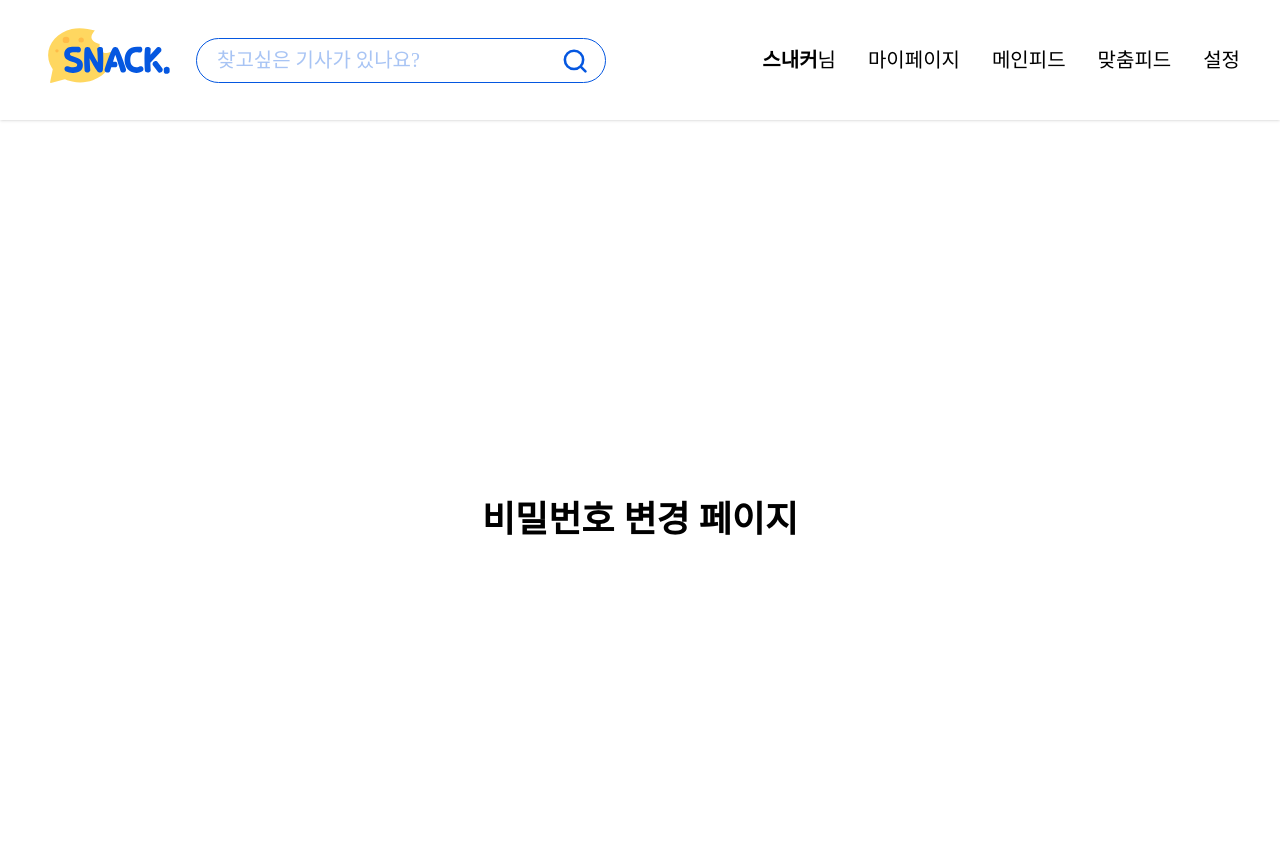
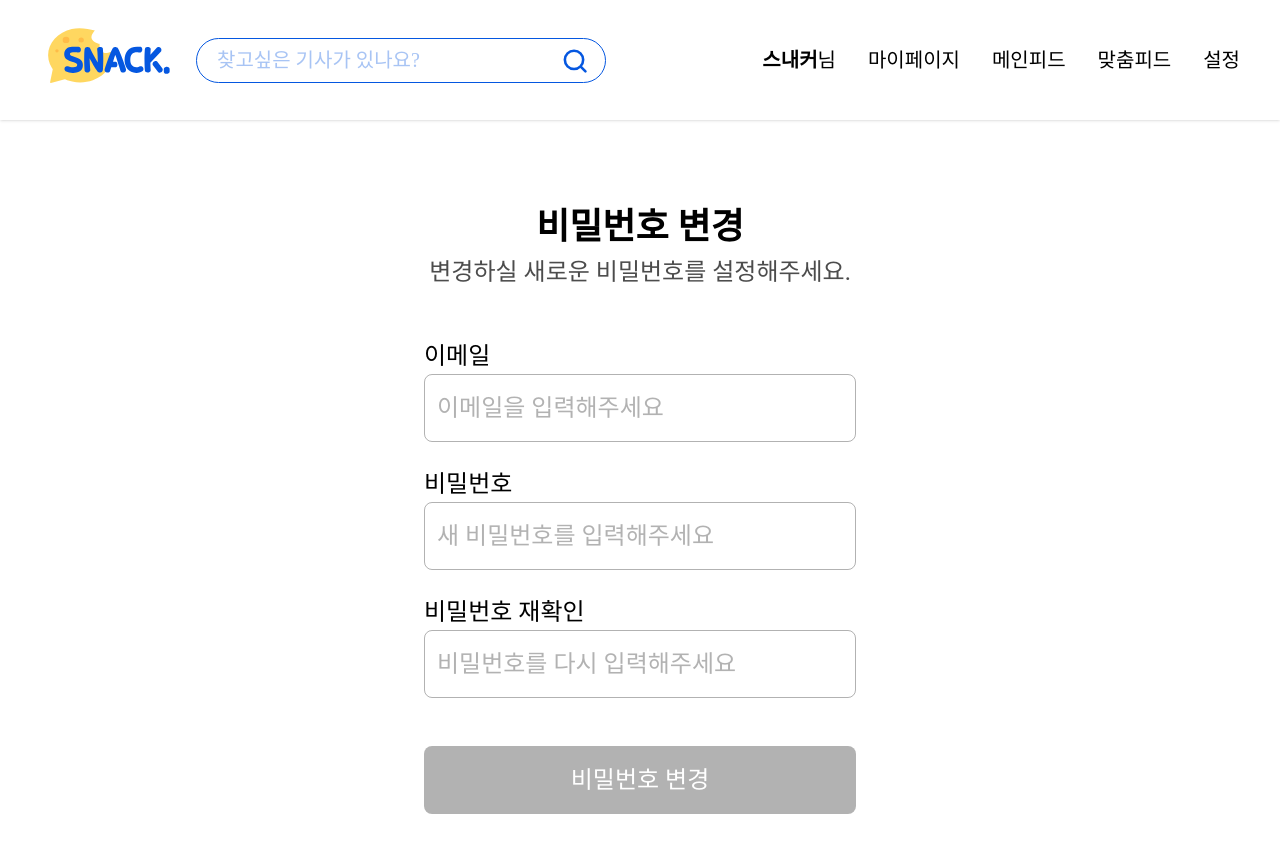
Before and after one commit to Umc8th-Snack/Front-end, a React (Vite) app: page /settings/password in a window 1280 px wide. Shown: the top 852 px of the page. Built offline with nearby package versions, Linux system fonts and the light colour scheme; no server answers; a web font is replaced by a local one.

Commit message:
feat: 이메일/비밀번호 수정 페이지

```diff
--- a/src/pages/settings/EmailChangePage.tsx
+++ b/src/pages/settings/EmailChangePage.tsx
@@ -1,7 +1,57 @@
+import { useState } from 'react';
+
 const EmailChangePage = () => {
+    const [email, setEmail] = useState('');
+    const [newEmail, setNewEmail] = useState('');
+
+    const isFormValid = email.trim() !== '' && newEmail.trim() !== '';
+
     return (
-        <div className="flex min-h-screen items-center justify-center">
-            <h1 className="text-4xl font-bold">이메일 변경 페이지</h1>
+        <div className="mt-20 flex min-h-screen flex-col items-center">
+            <h2 className="text-36px-semibold">이메일 변경</h2>
+
+            <form className="mt-22 w-[432px] space-y-6">
+                {/* 이메일 입력 */}
+                <div>
+                    <label htmlFor="email" className="text-24px-medium">
+                        이메일
+                    </label>
+                    <input
+                        id="email"
+                        type="email"
+                        className="border-black-30 placeholder-black-30 text-24px-medium h-[68px] w-full rounded-[8px] border px-3 py-2 outline-none"
+                        placeholder="이메일을 입력해주세요"
+                        value={email}
+                        onChange={(e) => setEmail(e.target.value)}
+                    />
+                </div>
+
+                {/* 비밀번호 입력 */}
+                <div>
+                    <label htmlFor="password" className="text-24px-medium">
+                        비밀번호
+                    </label>
+                    <input
+                        id="password"
+                        type="password"
+                        className="border-black-30 text-24px-medium placeholder-black-30 h-[68px] w-full rounded-[8px] border px-3 py-2 outline-none"
+                        placeholder="새 비밀번호를 입력해주세요"
+                        value={newEmail}
+                        onChange={(e) => setNewEmail(e.target.value)}
+                    />
+                </div>
+
+                {/* 버튼 */}
+                <button
+                    type="submit"
+                    disabled={!isFormValid}
+                    className={`text-24px-medium mt-6 h-[68px] w-full rounded-[8px] py-2 text-white transition-colors ${
+                        isFormValid ? 'hover:bg-main cursor-pointer bg-blue-500' : 'bg-black-30 cursor-not-allowed'
+                    }`}
+                >
+                    이메일 변경
+                </button>
+            </form>
         </div>
     );
 };
--- a/src/pages/settings/PasswordChangePage.tsx
+++ b/src/pages/settings/PasswordChangePage.tsx
@@ -1,7 +1,77 @@
+import { useState } from 'react';
+
 const PasswordChangePage = () => {
+    const [email, setEmail] = useState('');
+    const [newPassword, setNewPassword] = useState('');
+    const [confirmPassword, setConfirmPassword] = useState('');
+
+    const isFormValid =
+        email.trim() !== '' &&
+        newPassword.trim() !== '' &&
+        confirmPassword.trim() !== '' &&
+        newPassword === confirmPassword;
+
     return (
-        <div className="flex min-h-screen items-center justify-center">
-            <h1 className="text-4xl font-bold">비밀번호 변경 페이지</h1>
+        <div className="mt-20 flex min-h-screen flex-col items-center">
+            <h2 className="text-36px-semibold">비밀번호 변경</h2>
+            <p className="text-24px-medium text-black-70">변경하실 새로운 비밀번호를 설정해주세요.</p>
+            <form className="mt-12 w-[432px] space-y-6">
+                {/* 이메일 입력 */}
+                <div>
+                    <label htmlFor="email" className="text-24px-medium">
+                        이메일
+                    </label>
+                    <input
+                        id="email"
+                        type="email"
+                        className="border-black-30 placeholder-black-30 text-24px-medium h-[68px] w-full rounded-[8px] border px-3 py-2 outline-none"
+                        placeholder="이메일을 입력해주세요"
+                        value={email}
+                        onChange={(e) => setEmail(e.target.value)}
+                    />
+                </div>
+
+                {/* 비밀번호 입력 */}
+                <div>
+                    <label htmlFor="password" className="text-24px-medium">
+                        비밀번호
+                    </label>
+                    <input
+                        id="password"
+                        type="password"
+                        className="border-black-30 text-24px-medium placeholder-black-30 h-[68px] w-full rounded-[8px] border px-3 py-2 outline-none"
+                        placeholder="새 비밀번호를 입력해주세요"
+                        value={newPassword}
+                        onChange={(e) => setNewPassword(e.target.value)}
+                    />
+                </div>
+
+                {/* 비밀번호 확인 */}
+                <div>
+                    <label htmlFor="confirm" className="text-24px-medium">
+                        비밀번호 재확인
+                    </label>
+                    <input
+                        id="confirm"
+                        type="password"
+                        className="border-black-30 text-24px-medium placeholder-black-30 h-[68px] w-full rounded-[8px] border px-3 py-2 outline-none"
+                        placeholder="비밀번호를 다시 입력해주세요"
+                        value={confirmPassword}
+                        onChange={(e) => setConfirmPassword(e.target.value)}
+                    />
+                </div>
+
+                {/* 버튼 */}
+                <button
+                    type="submit"
+                    disabled={!isFormValid}
+                    className={`text-24px-medium mt-6 h-[68px] w-full rounded-[8px] py-2 text-white transition-colors ${
+                        isFormValid ? 'hover:bg-main cursor-pointer bg-blue-500' : 'bg-black-30 cursor-not-allowed'
+                    }`}
+                >
+                    비밀번호 변경
+                </button>
+            </form>
         </div>
     );
 };
```
